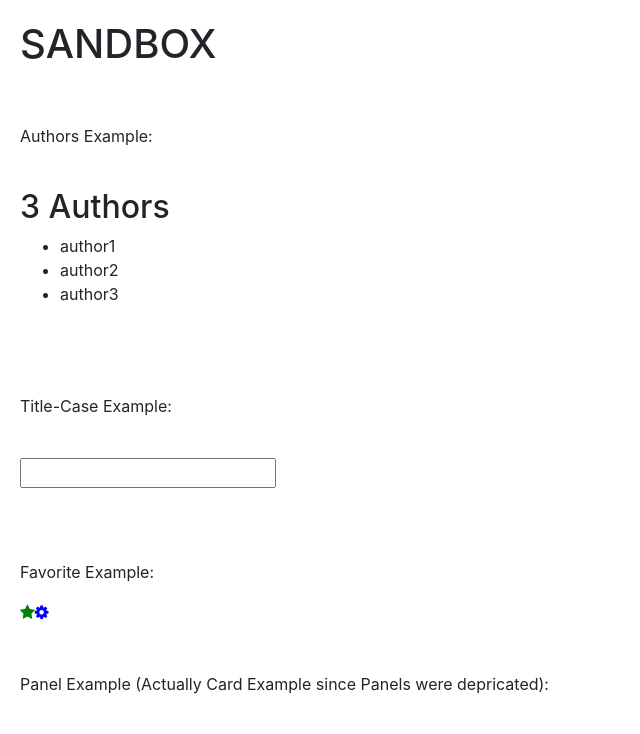
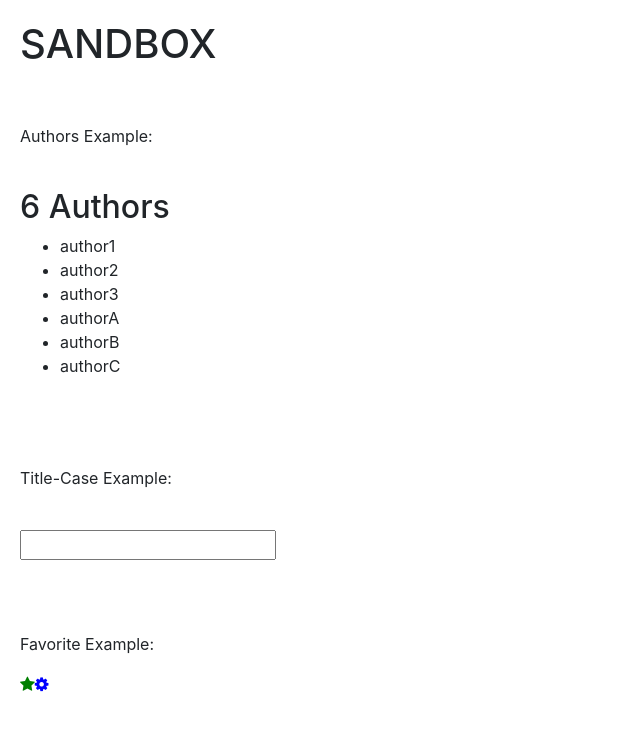
Before and after one commit to codyjwalker/sandbox, an Angular app: page / in a window 1280 px wide. Shown: the top 734 px of the page, without its empty margins (0-640 px from the left). Built offline with nearby package versions, Linux system fonts and the light colour scheme; what angular-font-awesome would draw is missing.

Commit message:
added some authors

```diff
--- a/src/app/authors.service.ts
+++ b/src/app/authors.service.ts
@@ -6,6 +6,6 @@ import { Injectable } from '@angular/core';
 export class AuthorsService {
 
   getAuthors() {
-    return ["author1", "author2", "author3"];
+    return ["author1", "author2", "author3", "authorA", "authorB", "authorC"];
   }
 }
```
